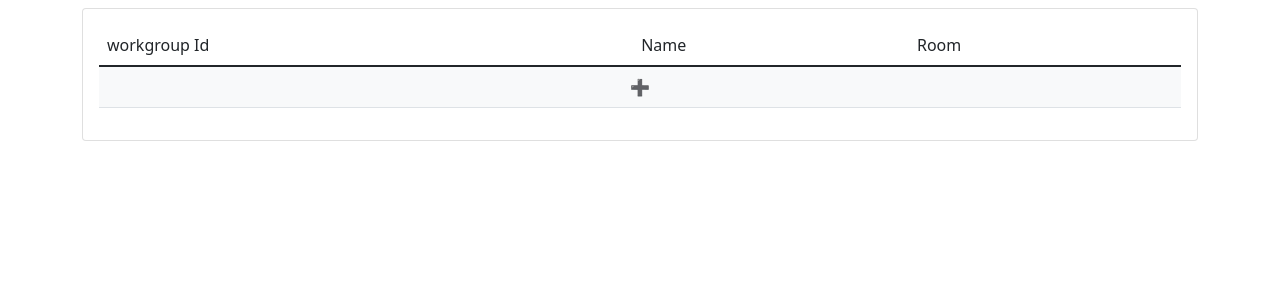
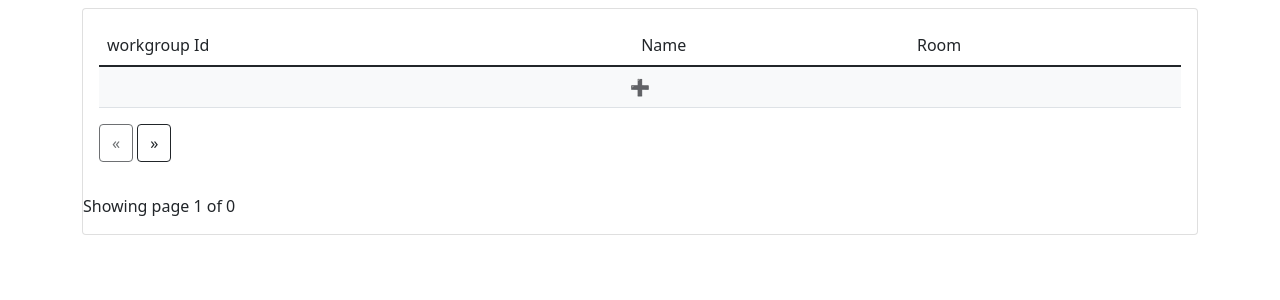
Before and after one commit to SPL21GL/JL_INFI_Flask_Project, a Flask app: page /workgroups in a window 1280 px wide. Shown: the part 88-388 px from the top of the page. Run offline with Flask 2, Linux system fonts and the light colour scheme; data that the repository does not hold is empty; some libraries are stand-ins or nearby versions.

Commit message:
Working paging everywhere

```diff
--- a/controllers/workers.py
+++ b/controllers/workers.py
@@ -14,7 +14,7 @@ add_workers_blueprint = Blueprint('add_workers_blueprint', __name__)
 def show_workers():
     session : sqlalchemy.orm.scoping.scoped_session = db.session
     page = request.args.get('page', 1, type=int)
-    workers = session.query(Mitarbeiter).order_by(Mitarbeiter.MitarbeiterID).paginate(page, 2, error_out=False)
+    workers = session.query(Mitarbeiter).order_by(Mitarbeiter.MitarbeiterID).paginate(page, ROWS_PER_PAGE, error_out=False)
 
     return render_template("workers.html", paginator=workers)
 
--- a/controllers/workgroups.py
+++ b/controllers/workgroups.py
@@ -5,16 +5,16 @@ import sqlalchemy
 from forms.AddForms.addWorkgroupForm import AddWorkgroupsForm
 from models import Arbeitsgruppe, db
 
-
+ROWS_PER_PAGE = 5
 workgroups_blueprint = Blueprint('workgroups_blueprint', __name__)
 
 
 @workgroups_blueprint.route("/workgroups", methods=["get","post"])
-def workgroup():
+def show_workgroups():
     session : sqlalchemy.orm.scoping.scoped_session = db.session
-
-    workgroups = session.query(Arbeitsgruppe).all()
-    return render_template("workgroups.html", workgroups = workgroups)
+    page = request.args.get('page', 1, type=int)
+    workgroups = session.query(Arbeitsgruppe).order_by(Arbeitsgruppe.ArbeitsgruppenID).paginate(page, ROWS_PER_PAGE, error_out=False)
+    return render_template("workgroups.html", paginator = workgroups)
 
 @workgroups_blueprint.route("/addWorkgroupsForm", methods=["get","post"])
 def showAddForm():
--- a/templates/workgroups.html
+++ b/templates/workgroups.html
@@ -23,7 +23,7 @@
             ➕
           </td>
         </tr>
-        {%for workgroup in workgroups:%}
+        {%for workgroup in paginator.items:%}
           <tr>
             <td scope = "row">{{workgroup.ArbeitsgruppenID}}</td>
             <td>{{workgroup.Name}}</td>
@@ -51,6 +51,35 @@
         {%endfor%}
       </tbody>
     </table>
+      <a href="{{ url_for('workgroups_blueprint.show_workgroups', page=paginator.prev_num) }}"
+        class="btn btn-outline-dark
+        {% if paginator.page == 1 %}disabled{% endif %}">
+        &laquo;
+      </a>
+      {% for page_num in paginator.iter_pages(left_edge=1, right_edge=1, left_current=1, right_current=2) %}{% if page_num %}
+          {% if paginator.page == page_num %}
+          <a href="{{ url_for('workgroups_blueprint.show_workgroups', page=page_num) }}"
+            class="btn btn-dark">
+            {{ page_num }}
+          </a>
+          {% else %}
+          <a href="{{ url_for('workgroups_blueprint.show_workgroups', page=page_num) }}"
+            class="btn btn-outline-dark">
+            {{ page_num }}
+          </a>
+          {% endif %}
+            {% else %}
+                ...
+            {% endif %}
+        {% endfor %}    <a href="{{ url_for('workgroups_blueprint.show_workgroups', page=paginator.next_num) }}"
+          class="btn btn-outline-dark
+          {% if paginator.page == paginator.pages %}disabled{% endif %}">
+            &raquo;
+        </a>
+      </div>
+      <p class="text-right mt-3 ml-2">
+      Showing page {{ paginator.page }} of {{ paginator.pages }}
+      </p>
     </div>
     </div>
     </div>
```
Also changed, not shown: controllers/compartments.py (+5 -5 lines), templates/compartments.html (+30 -1 lines).
